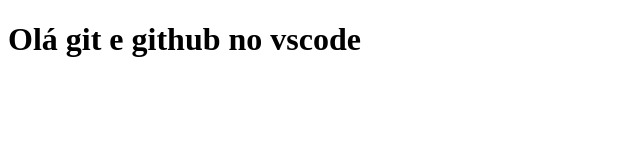
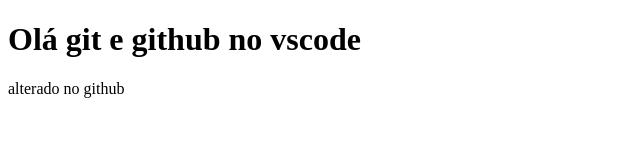
Before and after one commit to mauricioas1/git-github, a plain HTML site: page Index.html in a window 1280 px wide. Shown: the whole page, without its empty margins (0-640 px from the left). Drawn offline with Linux system fonts and the light colour scheme.

Commit message:
Update Index.html

```diff
--- a/Index.html
+++ b/Index.html
@@ -7,5 +7,6 @@
 </head>
 <body>
     <h1>Olá git e github no vscode</h1>
+    <P>alterado no github</P>
 </body>
 </html>
```
